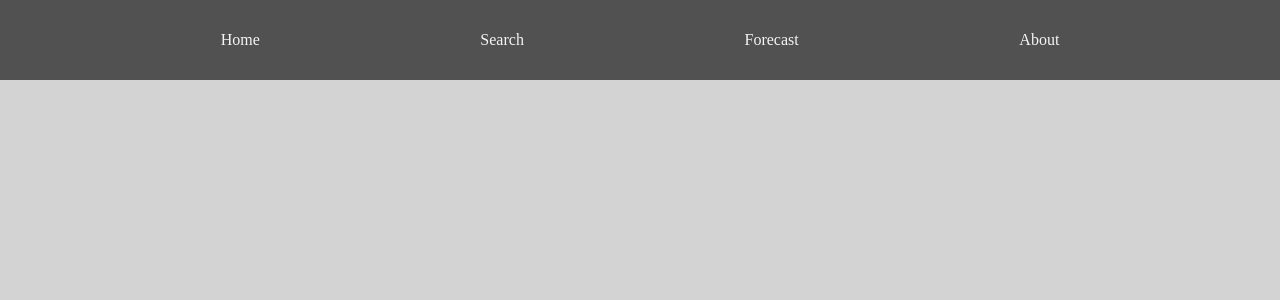
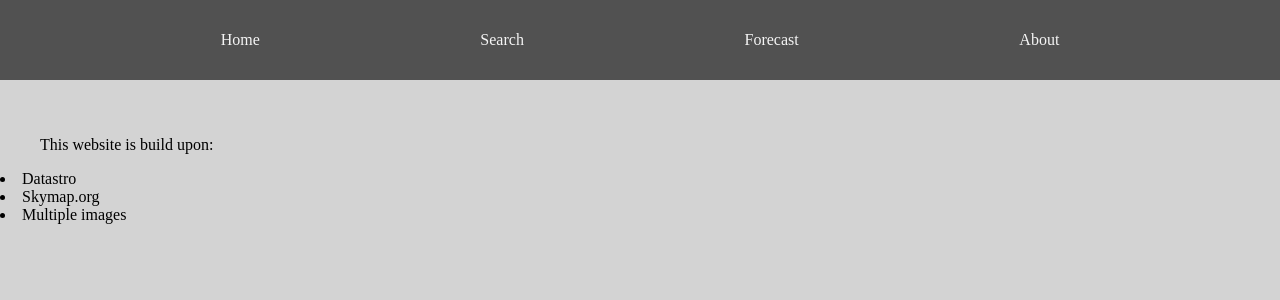
Before and after one commit to Rikhardt90/react-astrocodex, a React (Create React App) app: page /about in a window 1280 px wide. Shown: the top 300 px of the page. Built offline with nearby package versions, Linux system fonts and the light colour scheme.

Commit message:
feat about, cards fix

```diff
--- a/src/App.scss
+++ b/src/App.scss
@@ -1,3 +1,8 @@
+html{
+    margin:0px;
+    padding:0px;
+}
+
 body{
     margin:0;
     padding:0;
--- a/src/components/Card.jsx
+++ b/src/components/Card.jsx
@@ -2,14 +2,14 @@ import "../styles/Card.scss";
 
 export default function Gallery({ bodies }) {
 
+
   return (
     <div className="card-container">
       {bodies.map((item) => (
-        <div className="body-card" key={item}>
-          <iframe className="body-image" SRC="http://server1.sky-map.org/skywindow?ra=38.5&de=40&zoom=3&img_source=SDSS">asdf</iframe>
-
-
-          <h3>{item.fields.name}</h3>
+        <div className="body-card" key={item.fields.id}>
+          <iframe className="body-image" src={`http://server1.sky-map.org/skywindow?ra=${item.fields.ra}&de=${item.fields.dec}&zoom=10&img_source=SDSS`} title="image"></iframe>
+          <h2>{item.fields.name}</h2>
+          <h3>{item.fields.hubble} type {item.fields.object_definition}</h3>
         </div>
       ))}
 
--- a/src/components/Pagination.jsx
+++ b/src/components/Pagination.jsx
@@ -11,8 +11,8 @@ export default function Pagination({getData}) {
     }
 
     return <div className="pagination">
-        <button className="pagination-btn" onClick={() => changePage(actualPage - 10)}>{"prev"}</button>
-        <span className="pagination-btn">{actualPage}</span>
-        <button className="pagination-btn" onClick={() => changePage( actualPage + 10)}>{"next"}</button>
+        <button className="pagination-btn" onClick={() => changePage(actualPage - 20)}>{"prev"}</button>
+        <span className="pagination-btn">Pages</span>
+        <button className="pagination-btn" onClick={() => changePage( actualPage + 20)}>{"next"}</button>
     </div>
 }
--- a/src/pages/About/About.jsx
+++ b/src/pages/About/About.jsx
@@ -3,7 +3,17 @@ import "../../styles/About.scss"
 
 const About = () => {
   return (
-    <div>About</div>
+    <div className='about-container'>
+      <article>
+        <ul>This website is build upon:</ul>
+        <li>Datastro</li>
+        <li>Skymap.org</li>
+        <li>Multiple images</li>
+      </article>
+      <aside>
+        <img src="" alt="" />
+      </aside>
+    </div>
   )
 }
 
--- a/src/pages/Search/Search.jsx
+++ b/src/pages/Search/Search.jsx
@@ -8,7 +8,7 @@ import Card from "../../components/Card";
 const Search = () => {
 
   const [Bodies, setBodies] = useState([]);
-  const URL ="https://data.opendatasoft.com//api/records/1.0/search/?dataset=ngc-ic-messier-catalog%40datastro&q=&start=";
+  const URL ="https://data.opendatasoft.com//api/records/1.0/search/?dataset=ngc-ic-messier-catalog%40datastro&q=&rows=20&start=";
 
   const getBodies = async (newPage = 0) => {
     const res = await axios(URL + newPage);
@@ -23,7 +23,7 @@ const Search = () => {
     <div className="search-container">
       <div className="search-bar">
         <input type="text" />
-        <button className="submit">OK</button>
+        <button className="submit">search</button>
       </div>
       <div className="gallery-container">
         <div className="gallery">
--- a/src/styles/About.scss
+++ b/src/styles/About.scss
@@ -1 +1,7 @@
-@import "./mixins.scss";
+@import "mixins.scss";
+
+.about-container {
+    position: absolute;
+    top: 15%;
+    z-index: -1;
+  }
--- a/src/styles/Card.scss
+++ b/src/styles/Card.scss
@@ -1,10 +1,15 @@
 @import "./mixins.scss";
 
-.card-container{
-    @include flexCenter(row, space-evenly, center);
-    width: 100%;
-  .body-image {
-    width: 150px;
-    height: 150px;
+.card-container {
+  @include flexCenter(row, space-evenly, center);
+  width: 100%;
+  .body-card {
+    @include flexCenter(column, space-evenly, center);
+    border: 1px solid orange;
+    width: 20%;
+    .body-image {
+      width: 150px;
+      height: 150px;
+    }
   }
 }
```
